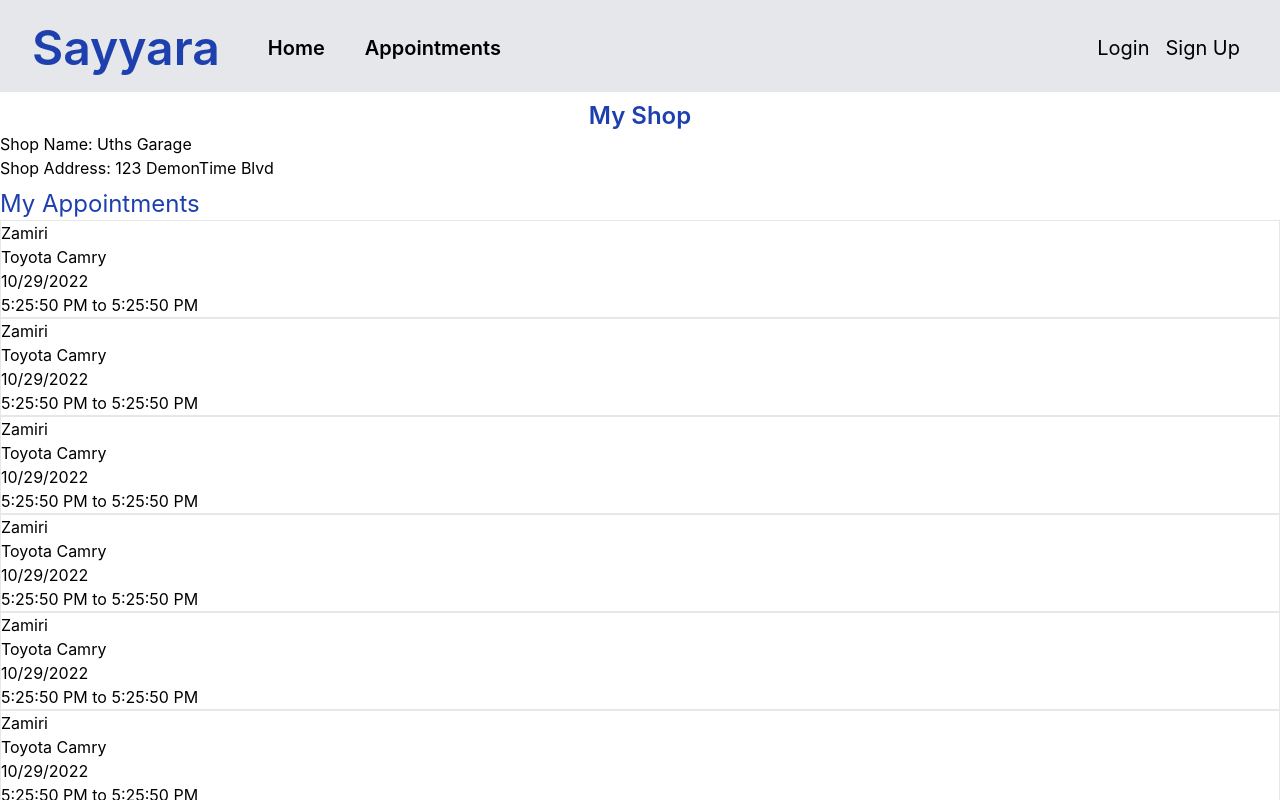
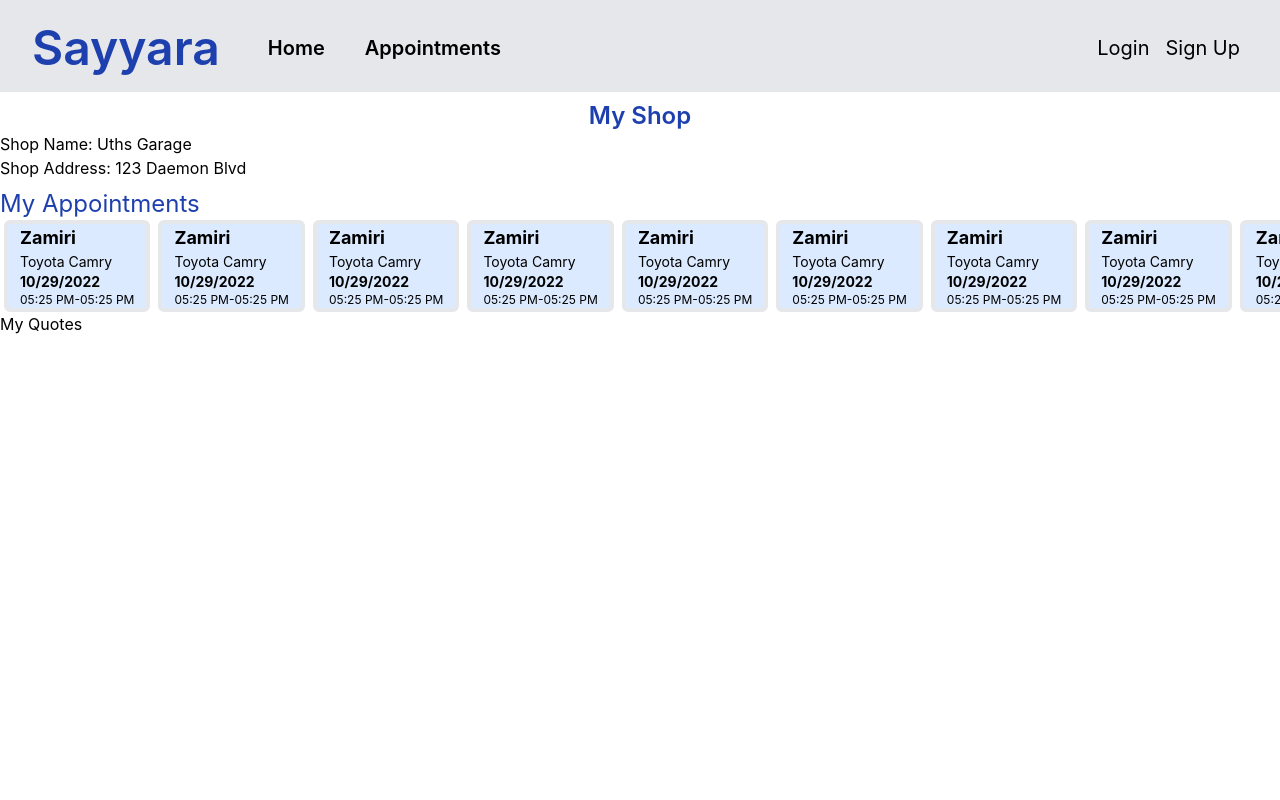
Before and after one commit to csc301-fall-2022/team-project-16-sayyara-m, a React (Create React App) app in the folder frontend/: page /myshop in a window 1280 px wide. Shown: the top 800 px of the page. Built offline with nearby package versions, Linux system fonts and the light colour scheme.

Commit message:
added appointment scrolling cards to page

```diff
--- a/frontend/src/mockData.ts
+++ b/frontend/src/mockData.ts
@@ -30,7 +30,7 @@ const generateAppointments = () => {
 }
 export const mAddress: Address = {
     addressId: 1,
-    street: "DemonTime Blvd",
+    street: "Daemon Blvd",
     streetNumber: "123",
     postalCode: "M4B192",
     province: "ON"
--- a/frontend/src/pages/MyShop.tsx
+++ b/frontend/src/pages/MyShop.tsx
@@ -10,11 +10,11 @@ const MyShop = () => {
         const vehicleOwner: VehicleOwner = ap.vehicleOwner;
         const vehicle: Vehicle = vehicleOwner.vehicle;
         return (
-            <div className="border" id={(String)(ap.appointmentId)}>
-                <h1>{vehicleOwner.lastName}</h1>
-                <p>{vehicle.make} {vehicle.model}</p>
-                <p>{ap.startDate.toLocaleDateString()}</p>
-                <p>{ap.startDate.toLocaleTimeString()} to {ap.endDate.toLocaleTimeString()}</p>
+            <div className="hover:bg-blue-200 bg-blue-100 text-sm border-solid border-inherit border-4 rounded-md w-full px-3 mx-1" id={(String)(ap.appointmentId)}>
+                <h1 className="text-lg"><strong>{vehicleOwner.lastName}</strong></h1>
+                <p className="whitespace-nowrap">{vehicle.make} {vehicle.model}</p>
+                <p><strong>{ap.startDate.toLocaleDateString()}</strong></p>
+                <p className="text-xs whitespace-nowrap">{ap.startDate.toLocaleTimeString([], {hour:"2-digit", minute:"2-digit"})}-{ap.endDate.toLocaleTimeString([], {hour:"2-digit", minute:"2-digit"})}</p>
             </div>
         )
     }
@@ -37,7 +37,7 @@ const MyShop = () => {
             </div>
             <div>
                 <h1 className="text-2xl pt-2 text-blue-800">My Appointments</h1>
-                <div>
+                <div className="flex overflow-scroll flex-shrink-0">
                     {generateCards()}
                 </div>
             </div>
```
